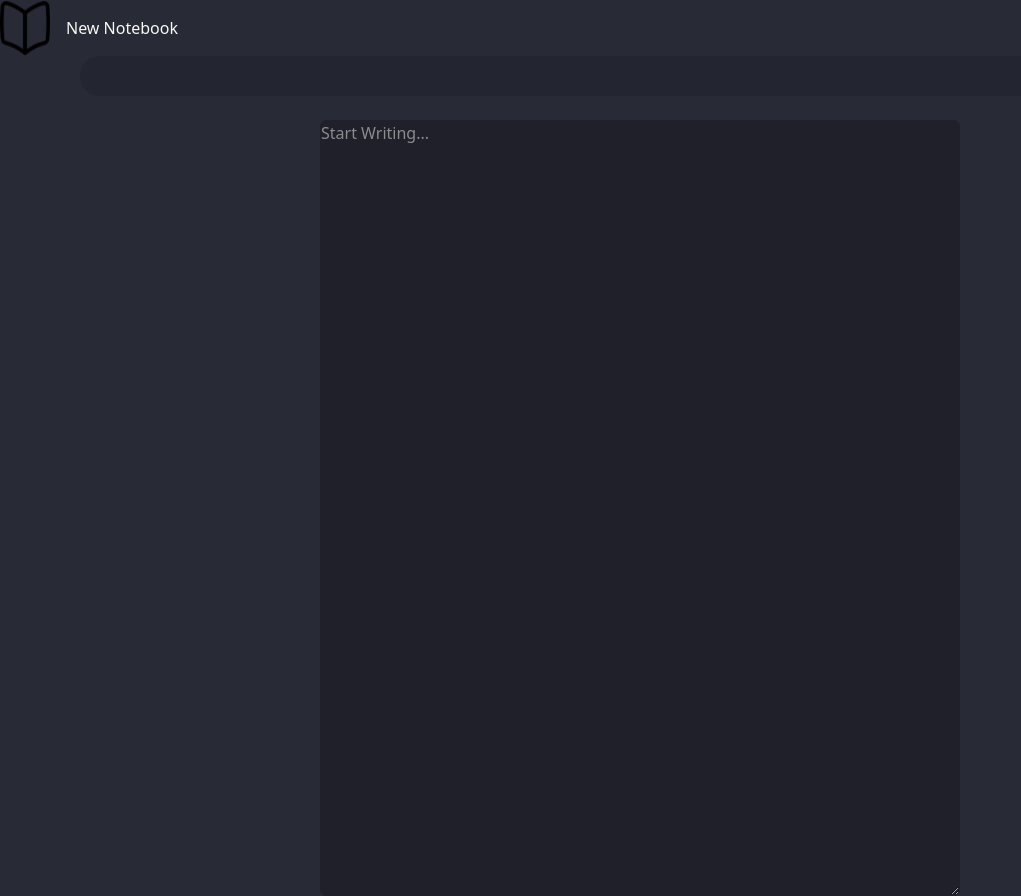
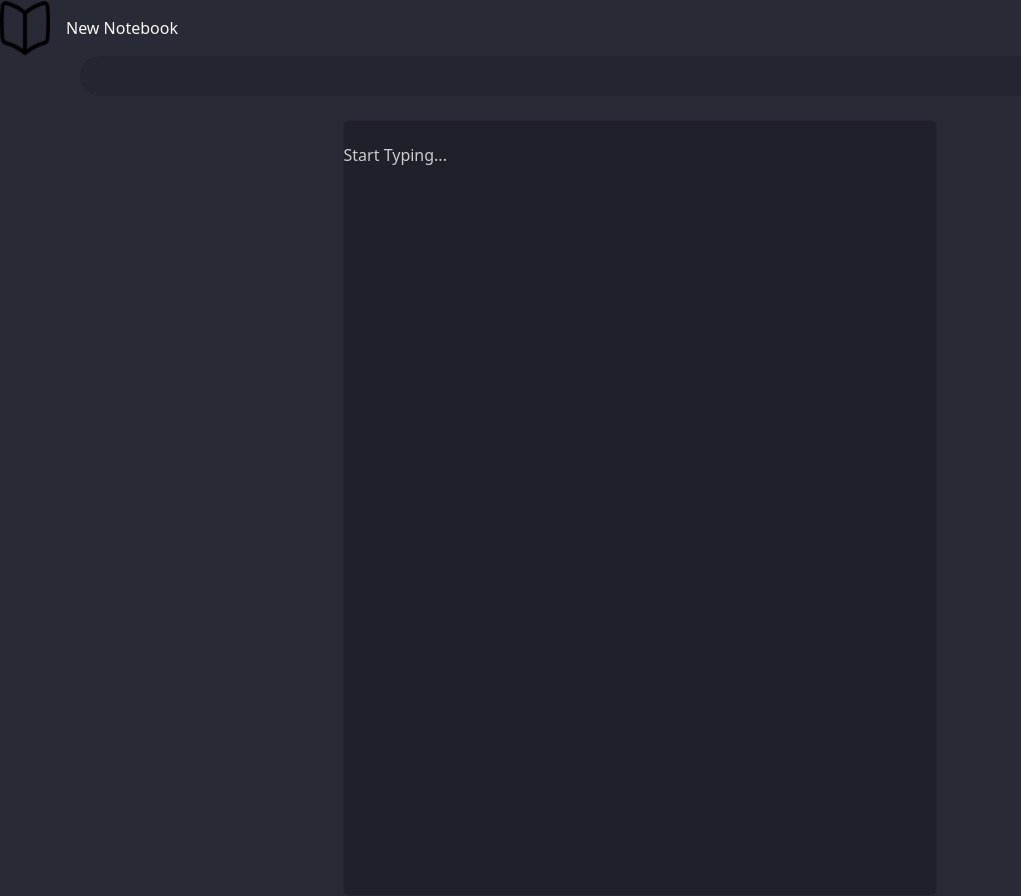
Before and after one commit to Wilesc477/Lab-Notes-Online, a Next.js app in the folder frontend/: page /write in a window 1280 px wide. Shown: the whole page, without its empty margins (0-1021 px from the left). Built offline with nearby package versions, Linux system fonts and the light colour scheme.

Commit message:
modified writing page to add basic word processing

```diff
--- /dev/null
+++ b/frontend/app/components/NotebookPage.tsx
@@ -0,0 +1,25 @@
+'use client'
+import { useEditor, EditorContent } from '@tiptap/react'
+import StarterKit from '@tiptap/starter-kit'
+
+const Editor = () => {
+    const editor = useEditor({
+        extensions: [StarterKit],
+        onUpdate: ({ editor }) => {
+            const html = editor.getHTML()
+        },
+        content: '<p>Start Typing...</p>',
+        injectCSS: false,
+        immediatelyRender: false,
+    })
+    return <EditorContent editor={editor} className="prose bg-base-300 border border-base-200 rounded-md focus:outline-none focus:border-accent w-screen" />
+}
+
+
+const NotebookPage = () => {
+    return (
+        <textarea className="bg-base-300 border border-base-300 rounded-md focus:outline-none focus:border-accent w-1/2" />
+    )
+}
+
+export default Editor
--- a/frontend/app/globals.css
+++ b/frontend/app/globals.css
@@ -1,4 +1,6 @@
 @import "tailwindcss";
+
+@plugin "@tailwindcss/typography";
 
 @plugin "daisyui" {
   themes: coffee, dracula, dark --default, light --preferslight;
--- a/frontend/app/write/page.tsx
+++ b/frontend/app/write/page.tsx
@@ -1,12 +1,13 @@
 import ToolBar from "../components/ToolBar"
+import NotebookPage from "../components/NotebookPage"
 
 const Write = () => {
     return (
         <div>
             <ToolBar />
             {/* Page editor */}
-            <div className="flex justify-center h-screen pt-6" id="Document">
-                <textarea className="bg-base-300 border border-base-300 rounded-md focus:outline-none focus:border-accent w-1/2" placeholder="Start Writing..." />
+            <div className="flex justify-center h-screen pt-6">
+                <NotebookPage />
             </div>
         </div>
     )
--- a/frontend/package.json
+++ b/frontend/package.json
@@ -9,12 +9,18 @@
     "lint": "eslint"
   },
   "dependencies": {
+    "@tiptap/pm": "^3.13.0",
+    "@tiptap/react": "^3.13.0",
+    "@tiptap/starter-kit": "^3.13.0",
+    "dompurify": "^3.3.1",
+    "marked": "^17.0.1",
     "next": "^16.0.7",
     "react": "19.2.0",
     "react-dom": "19.2.0"
   },
   "devDependencies": {
     "@tailwindcss/postcss": "^4",
+    "@tailwindcss/typography": "^0.5.19",
     "@types/node": "^20",
     "@types/react": "^19",
     "@types/react-dom": "^19",
```
Also changed, not shown: 1 other file (tests, documents, lock files or other folders).
